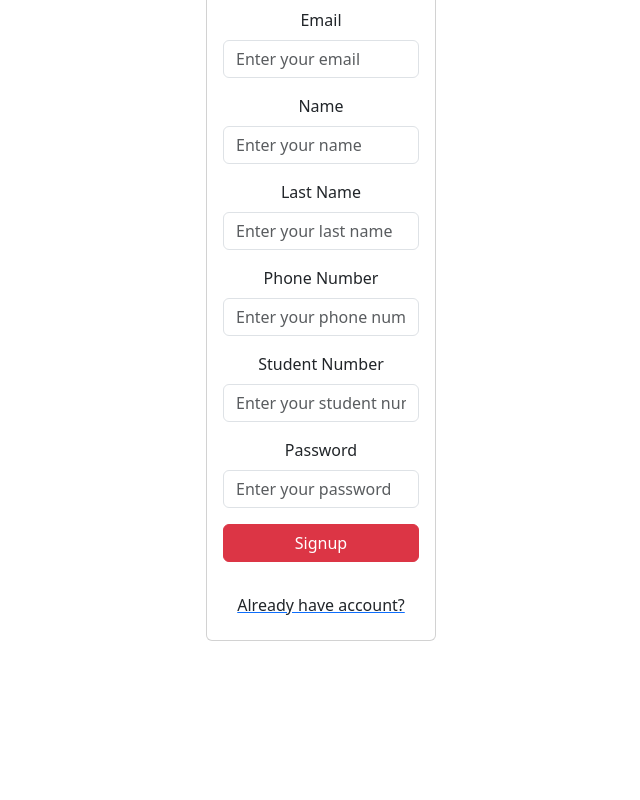
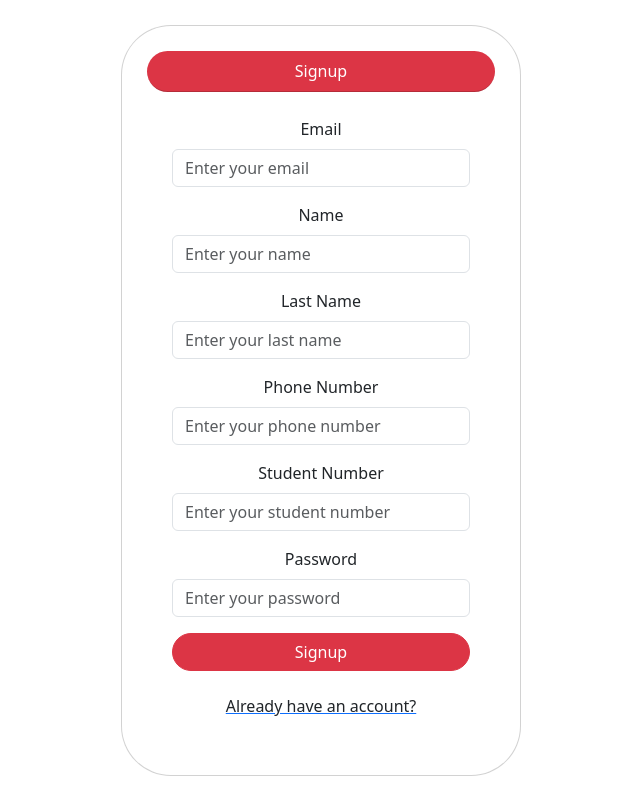
Before and after one commit to Yazan-Musahher/UiA-Utleie, a React (Create React App) app in the folder client/: page /Signup in a window 1280 px wide. Shown: the whole page, without its empty margins (319-959 px from the left). Built offline with nearby package versions, Linux system fonts and the light colour scheme.

Commit message:
Edit style for signup page

```diff
--- a/client/src/component/Authentication/Signup.jsx
+++ b/client/src/component/Authentication/Signup.jsx
@@ -56,10 +56,10 @@ function Signup() {
     };
 
     return (
-        <Container className="d-flex justify-content-center align-items-center" style={{ height: '100vh',color: 'white' }}>
-            <Card style={{ width: '400px', marginTop: '-50px' }}>
-                <CardHeader className="bg-danger text-white">Signup</CardHeader>
-                <CardBody>
+        <Container className="d-flex justify-content-center align-items-center" style={{ height: '100vh', maxWidth: '100%', color: 'white' }}>
+            <Card style={{ width: '25rem', maxWidth: 'none', padding: '25px', borderRadius: '50px', marginTop: '85' }}>
+                <CardHeader className="bg-danger text-white" style={{ borderRadius: '25px' }}>Signup</CardHeader>
+                <CardBody style={{ padding: '25px' }}>
                     {message && <Alert color={message === 'Signup successful' ? 'success' : 'danger'}>{message}</Alert>}
                     <Form onSubmit={handleSignup}>
                         <FormGroup>
@@ -134,12 +134,11 @@ function Signup() {
                                 required
                             />
                         </FormGroup>
-                        <Button type="submit" color="danger" block>Signup</Button>
-                        <Link to = '/Login'><Button color="white" className="mt-4" block>Already have account? </Button></Link>
+                        <Button type="submit" color="danger" block style={{ borderRadius: '25px' }}>Signup</Button>
                     </Form>
+                    <Link to="/Login"><Button color="white" className="mt-3" block style={{ borderRadius: '25px' }}>Already have an account?</Button></Link>
                 </CardBody>
             </Card>
-
         </Container>
     );
 }
```
